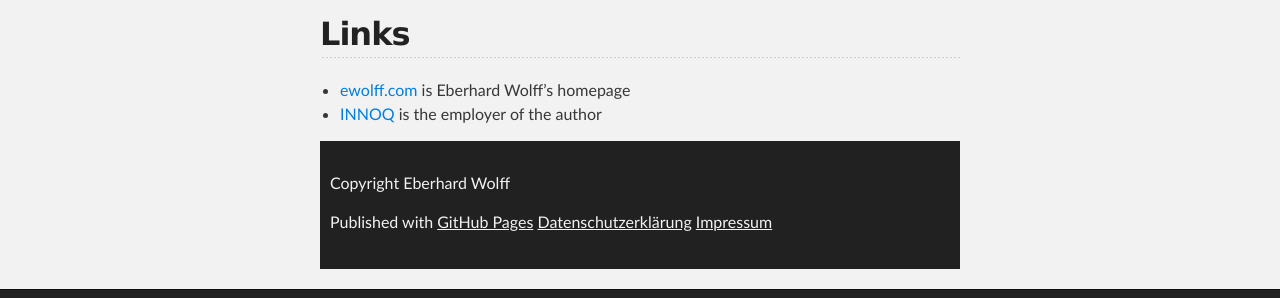
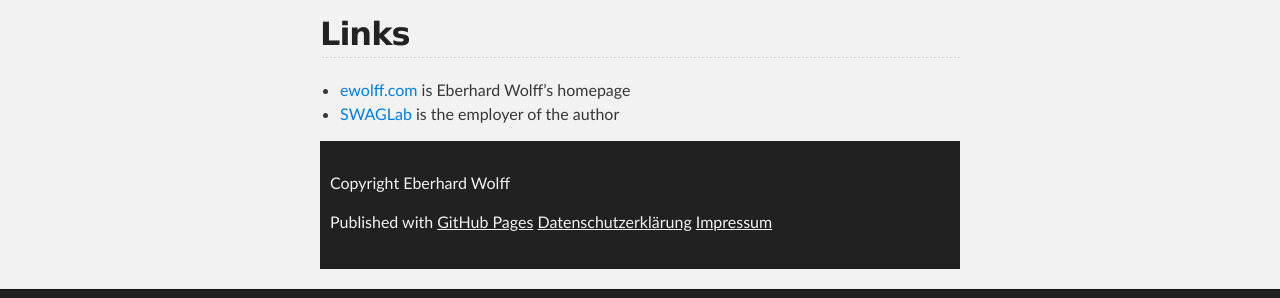
Before and after one commit to ewolff/practical-microservices.com, a Jekyll site: the page built from links.md, in a window 1280 px wide. Shown: the part 361-659 px from the top of the page. Built offline with Jekyll 4.4.1, drawn with Linux system fonts in a browser that asks for light colours.

Commit message:
Update employer

```diff
--- a/links.md
+++ b/links.md
@@ -8,4 +8,4 @@ Microservices - A Pratical Guide - Links
 ---
 
 * [ewolff.com](http://ewolff.com) is Eberhard Wolff's homepage
-* [INNOQ](http://innoq.com) is the employer of the author
+* [SWAGLab](https://swaglab.rocks) is the employer of the author
```
